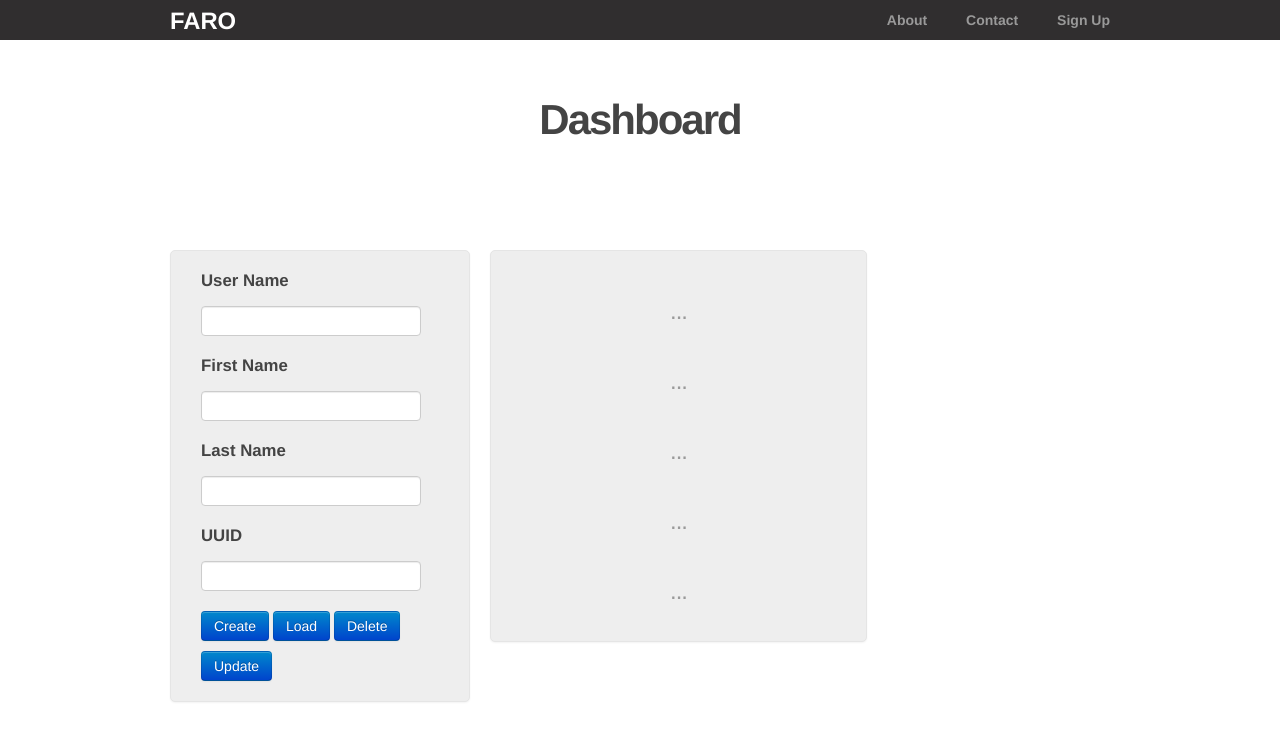
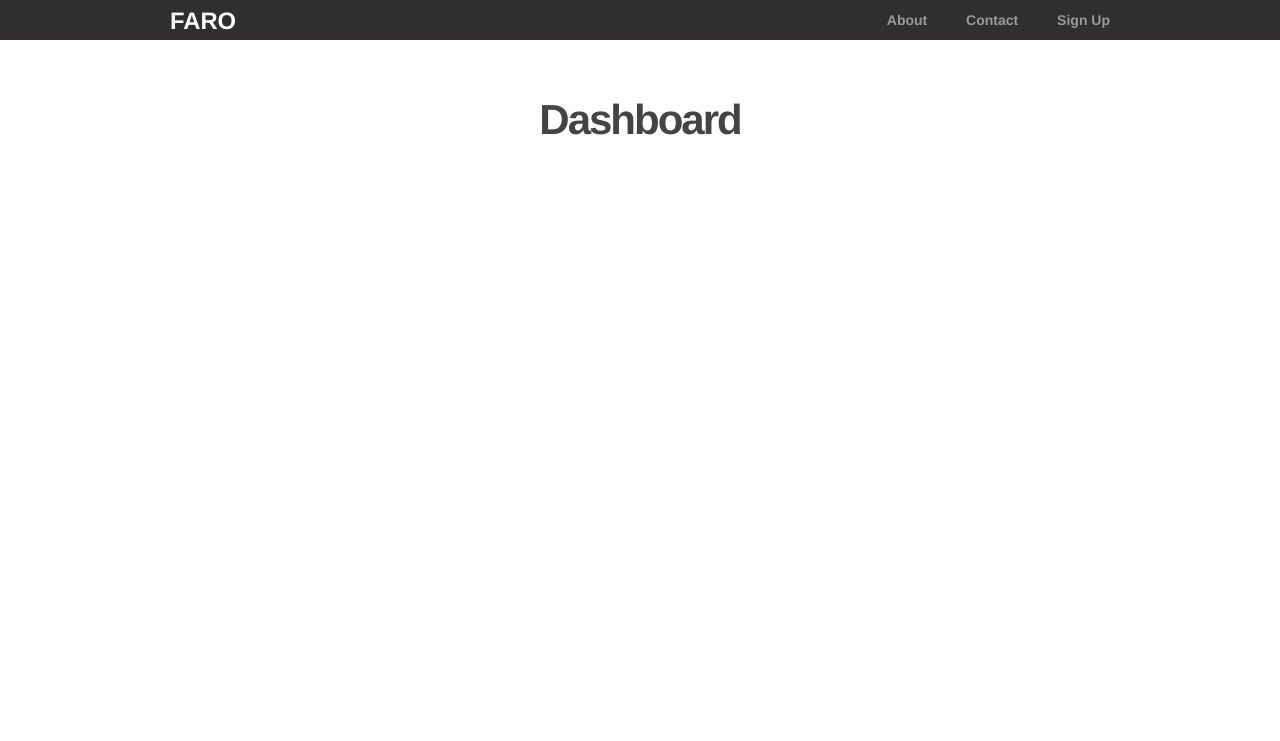
Before and after one commit to Wakemakin/faro-webclient, a Flask app: template faro/templates/dash.html in a window 1280 px wide. Shown: the top 741 px of the page. Run offline with Flask 2, Linux system fonts and the light colour scheme; the template is opened without the code that fills it, so the values that code supplies are empty; parts of the project's set-up code (start-up, migrations or seed data) failed here and were passed over; some libraries are stand-ins or nearby versions.

Commit message:
Cleaned up some js code

```diff
--- a/faro/static/js/faro-api.wrapper.js
+++ b/faro/static/js/faro-api.wrapper.js
@@ -59,7 +59,7 @@ $(document).ready(function() {
 		};
 		self.removeUser = function(user) {
 			self.users.remove(user);
-			Delete(user.uuid);
+			Delete(user.uuid());
 		}
 		self.editUser = function(user) {
 			user.modify = true;
--- a/faro/templates/dash.html
+++ b/faro/templates/dash.html
@@ -9,33 +9,6 @@
 			<h2>Dashboard</h2>
 		</div>
 		<div class="span2">
-
-		</div>
-		<div class="span4">
-			<form class="form_block" action="" method="post">
-			<label>User Name</label>
-				<input id="user_name" name="user_name" type="text">
-				<label>First Name</label>
-				<input id="first_name" name="first_name" type="text">
-				<label>Last Name</label>
-				<input id="last_name" name="last_name" type="text">
-				<label>UUID</label>
-				<input id="uuid" name="uuid" type="text">
-				<input class="btn btn-primary" id="create_button" name="submit" type="button" value="Create">
-				<input class="btn btn-primary" id="load_button" name="submit" type="button" value="Load">
-				<input class="btn btn-primary" id="delete_button" name="submit" type="button" value="Delete">
-				<input class="btn btn-primary" id="update_button" name="submit" type="button" value="Update">
-			</form>
-		</div>
-		<div class ="span4">
-			<div class="container form_block">
-				<h3 class="user_name_label">...</h3>
-				<h3 class="first_name_label">...</h3>
-				<h3 class="last_name_label">...</h3>
-				<h3 class="id_label">...</h3>
-				<h3 class="date_label">...</h3>
-			</div>
-		</div>
 	</div>
 </div>
 {% endblock %}
```
Also changed, not shown: faro/templates/admin.html (+5 -3 lines).
